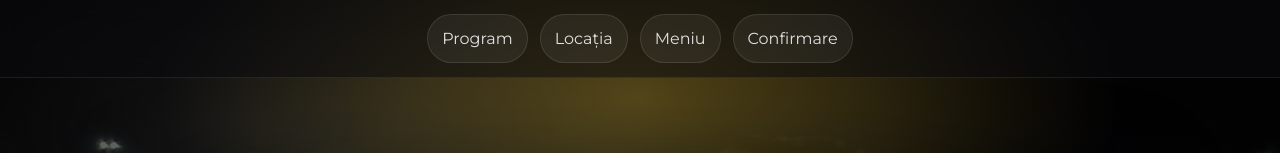
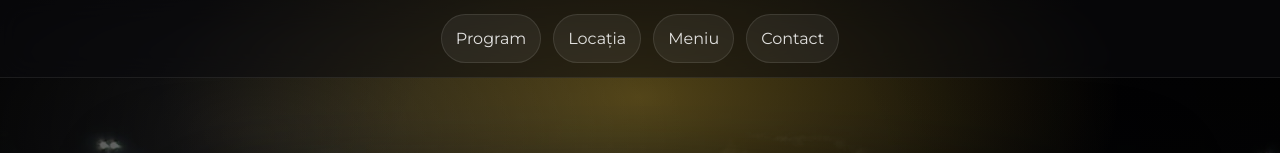
Before and after one commit to adidronca-xt/nunta-adi-cristiana, a plain HTML site: page index.html in a window 1280 px wide. Shown: the top 153 px of the page. Drawn offline with nearby package versions, Linux system fonts and the light colour scheme.

Commit message:
changed cofirmare to contact

```diff
--- a/index.html
+++ b/index.html
@@ -17,7 +17,7 @@
       <a class="nav-link" href="#timeline">Program</a>
       <a class="nav-link" href="#location">Locația</a>
       <a class="nav-link" href="#menu">Meniu</a>
-      <a class="nav-link" href="#rsvp">Confirmare</a>
+      <a class="nav-link" href="#rsvp">Contact</a>
     </nav>
   </header>
 
@@ -357,7 +357,7 @@
     <!-- RSVP -->
     <section class="section" id="rsvp">
       <div class="container stack stack-md center">
-        <h2 class="title-lg">Confirmare</h2>
+        <h2 class="title-lg">Contact</h2>
 
         <p class="muted">Apasă pe un număr pentru a-l copia:</p>
 
```
